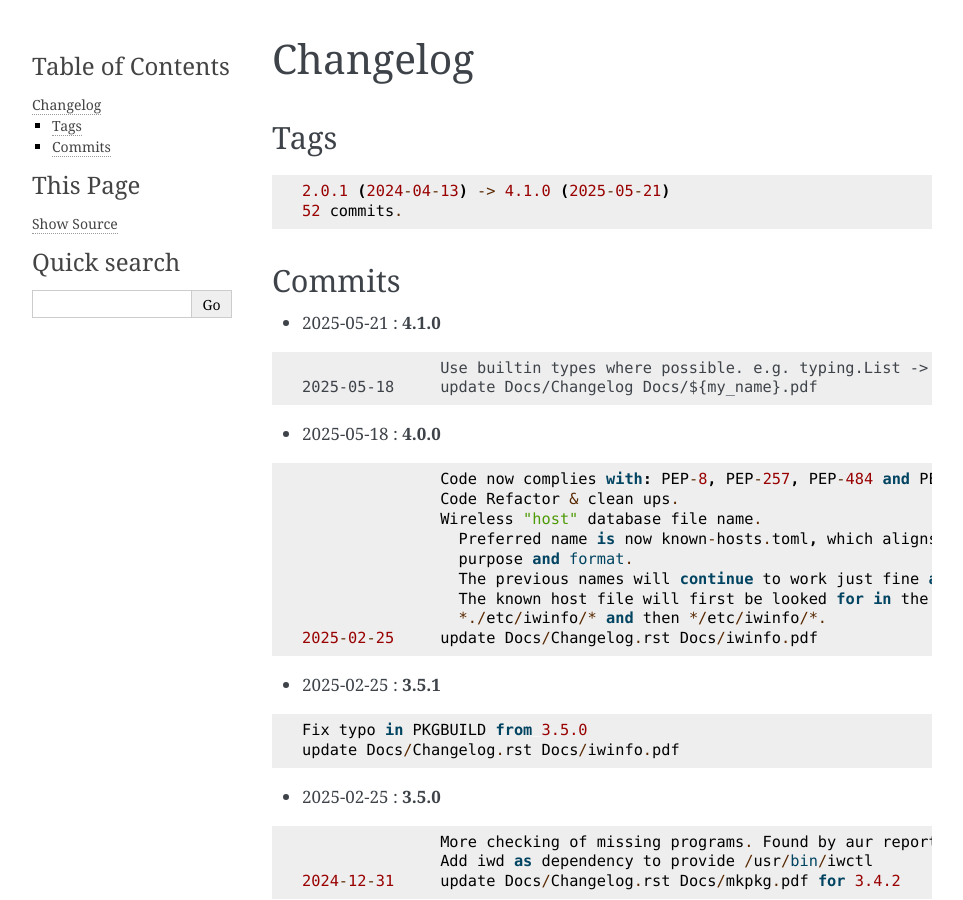
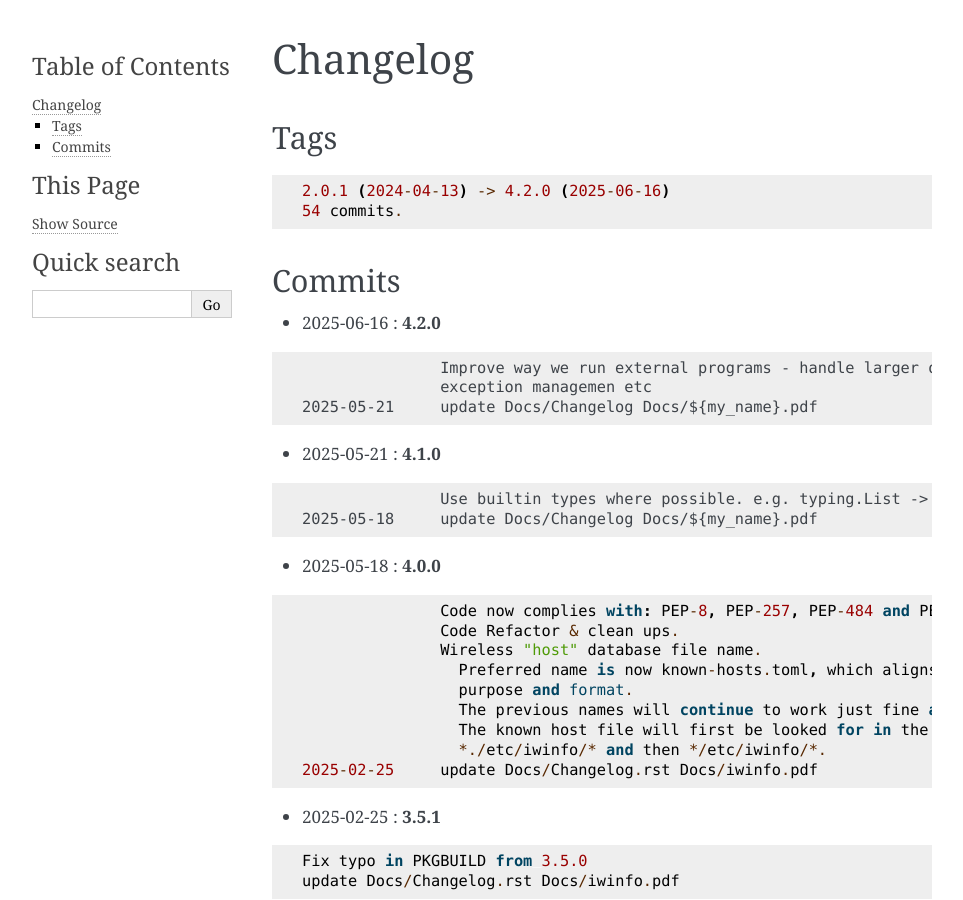
Before and after one commit to gene-git/iwinfo, a Sphinx documentation site: the page built from Docs/Changelog.rst, in a window 1280 px wide and 900 px high. Shown: the whole window, without its empty margins (148-1111 px from the left). Built offline with Sphinx 7.4.7, drawn with Linux system fonts in a browser that asks for light colours; pages that are not in the unit, such as notebooks, are missing from menus.

Commit message:
update Docs/Changelog Docs/${my_name}.pdf

```diff
--- a/Docs/Changelog.rst
+++ b/Docs/Changelog.rst
@@ -7,12 +7,20 @@ Tags
 
 ::
 
-	2.0.1 (2024-04-13) -> 4.1.0 (2025-05-21)
-	52 commits.
+	2.0.1 (2024-04-13) -> 4.2.0 (2025-06-16)
+	54 commits.
 
 Commits
 =======
 
+
+* 2025-06-16  : **4.2.0**
+
+::
+
+                Improve way we run external programs - handle larger output, better
+                exception managemen etc
+ 2025-05-21     update Docs/Changelog Docs/${my_name}.pdf
 
 * 2025-05-21  : **4.1.0**
 
```
Also changed, not shown: 2 other files.
